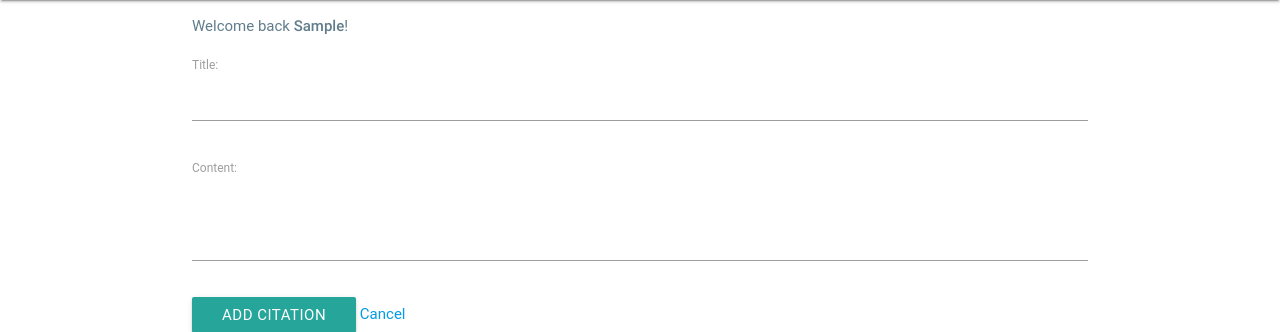
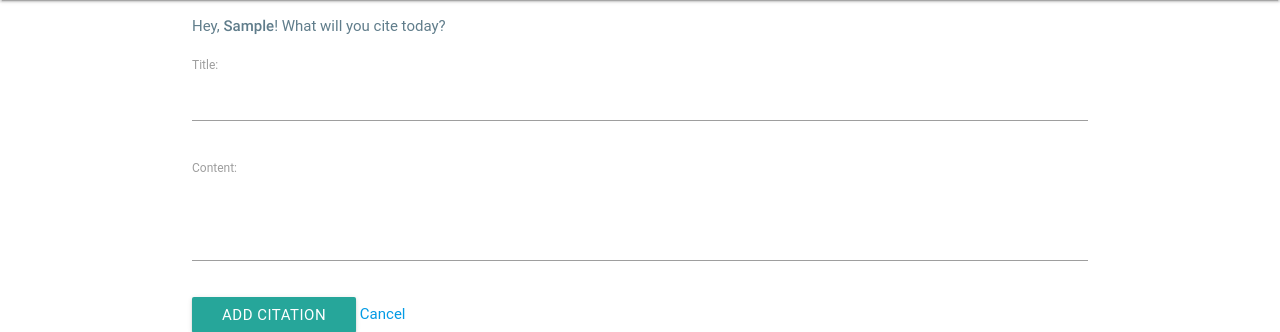
Before and after one commit to laurxa/WebApp, a Django app: page /create/ in a window 1280 px wide. Shown: the part 64-396 px from the top of the page. Run offline with Django 3.2, Linux system fonts and the light colour scheme; the visitor is signed in with stand-in values (Sample User, id 1); some libraries are stand-ins or nearby versions; some web fonts are replaced.

Commit message:
Style changes

```diff
--- a/templates/_components/profile/profile_bar.html
+++ b/templates/_components/profile/profile_bar.html
@@ -1,5 +1,5 @@
 {% if user.is_authenticated %}
 <div class="container">
-    <p class="blue-grey-text">Welcome back <strong>{{ user.first_name }}</strong>!</p>
+    <p class="blue-grey-text">Hey, <strong>{{ user.first_name }}</strong>! What will you cite today?</p>
 </div>
 {% endif %}
```
